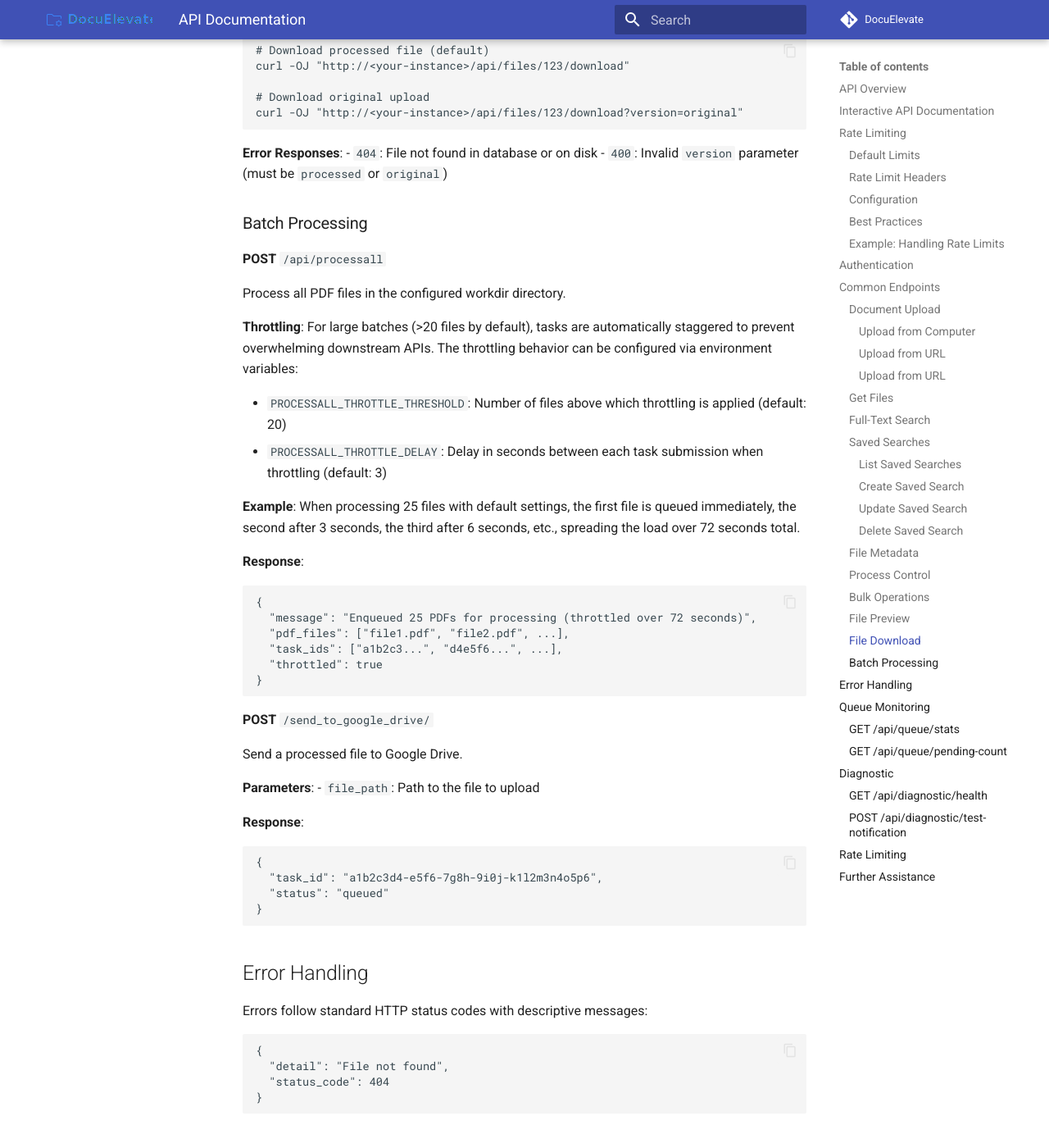
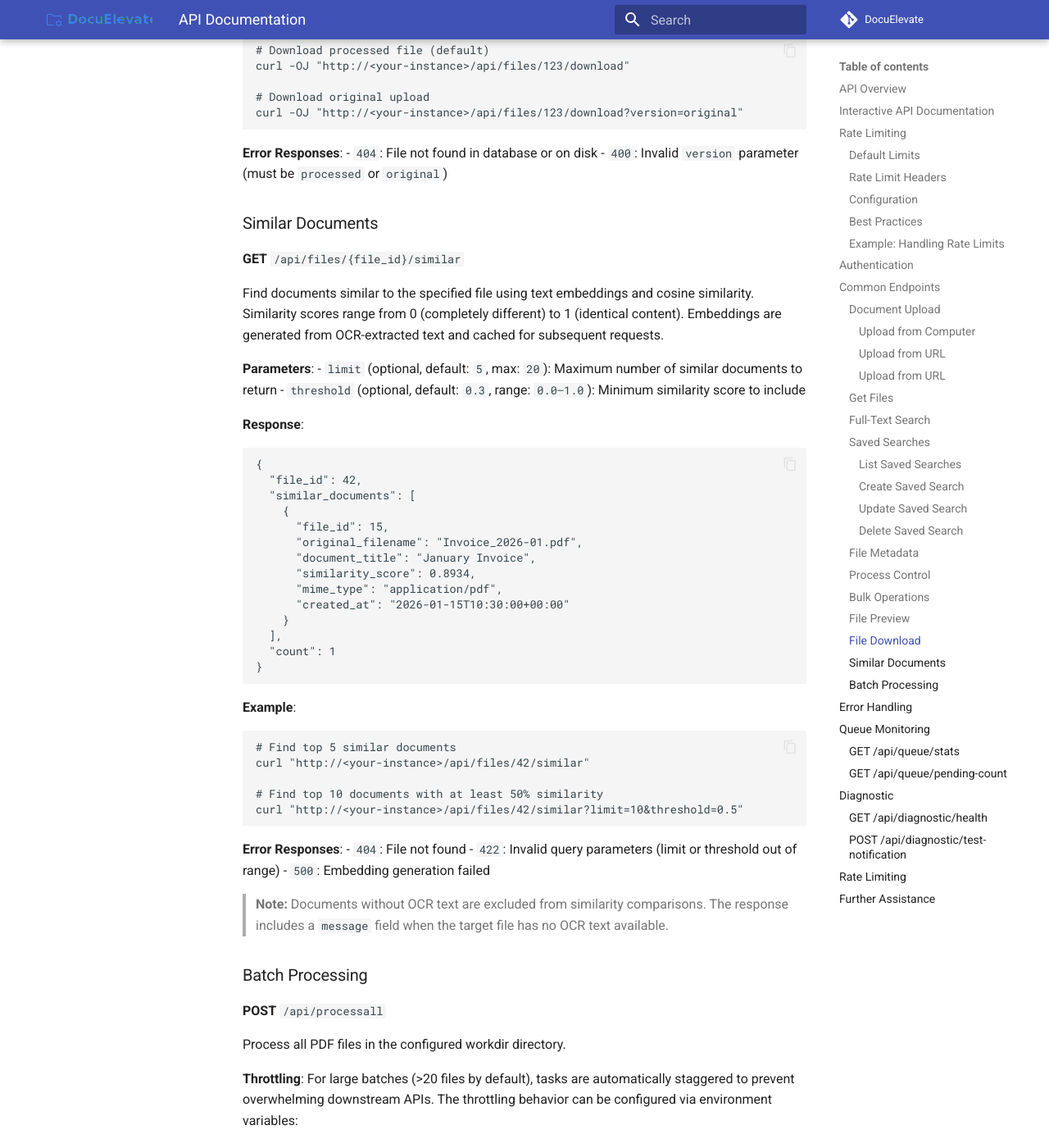
Before and after one commit to christianlouis/DocuElevate, an MkDocs documentation site: the page built from docs/API.md, in a window 1280 px wide and 1400 px high, scrolled down 14094 px. Shown: the whole window at 82% size. Built offline with MkDocs 1.6.1 and Material for MkDocs 9.7.7, drawn with Linux system fonts in a browser that asks for light colours; comment, search, counter and statistics services are not loaded.

Commit message:
docs(similarity): add API documentation and fix template accessibility
Co-authored-by: christianlouis <361235+christianlouis@users.noreply.github.com>

````diff
--- a/docs/API.md
+++ b/docs/API.md
@@ -666,6 +666,50 @@ curl -OJ "http://<your-instance>/api/files/123/download?version=original"
 - `404`: File not found in database or on disk
 - `400`: Invalid `version` parameter (must be `processed` or `original`)
 
+### Similar Documents
+
+**GET** `/api/files/{file_id}/similar`
+
+Find documents similar to the specified file using text embeddings and cosine similarity. Similarity scores range from 0 (completely different) to 1 (identical content). Embeddings are generated from OCR-extracted text and cached for subsequent requests.
+
+**Parameters**:
+- `limit` (optional, default: `5`, max: `20`): Maximum number of similar documents to return
+- `threshold` (optional, default: `0.3`, range: `0.0–1.0`): Minimum similarity score to include
+
+**Response**:
+```json
+{
+  "file_id": 42,
+  "similar_documents": [
+    {
+      "file_id": 15,
+      "original_filename": "Invoice_2026-01.pdf",
+      "document_title": "January Invoice",
+      "similarity_score": 0.8934,
+      "mime_type": "application/pdf",
+      "created_at": "2026-01-15T10:30:00+00:00"
+    }
+  ],
+  "count": 1
+}
+```
+
+**Example**:
+```bash
+# Find top 5 similar documents
+curl "http://<your-instance>/api/files/42/similar"
+
+# Find top 10 documents with at least 50% similarity
+curl "http://<your-instance>/api/files/42/similar?limit=10&threshold=0.5"
+```
+
+**Error Responses**:
+- `404`: File not found
+- `422`: Invalid query parameters (limit or threshold out of range)
+- `500`: Embedding generation failed
+
+> **Note:** Documents without OCR text are excluded from similarity comparisons. The response includes a `message` field when the target file has no OCR text available.
+
 ### Batch Processing
 
 **POST** `/api/processall`
````
Also changed, not shown: 1 other file.
